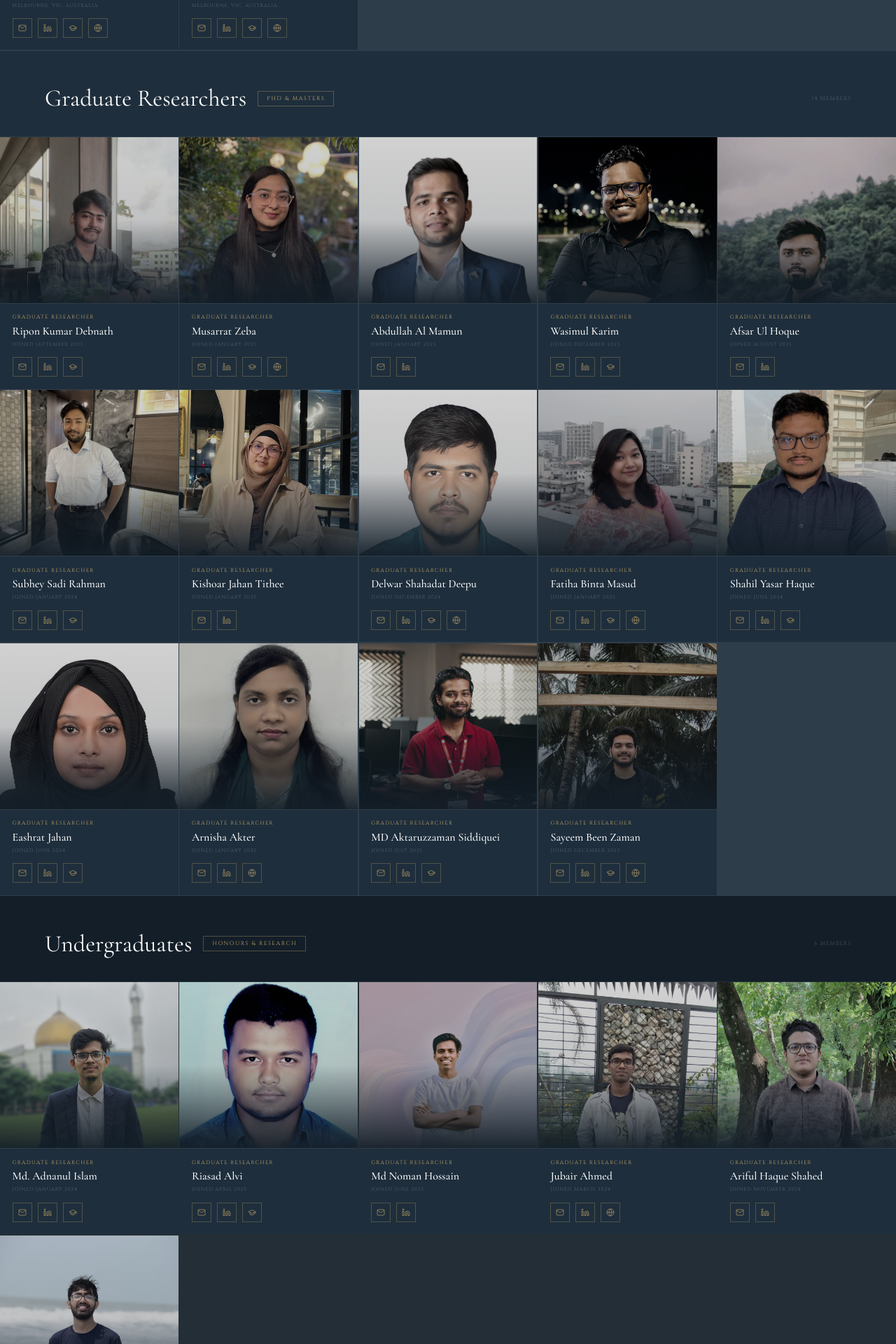
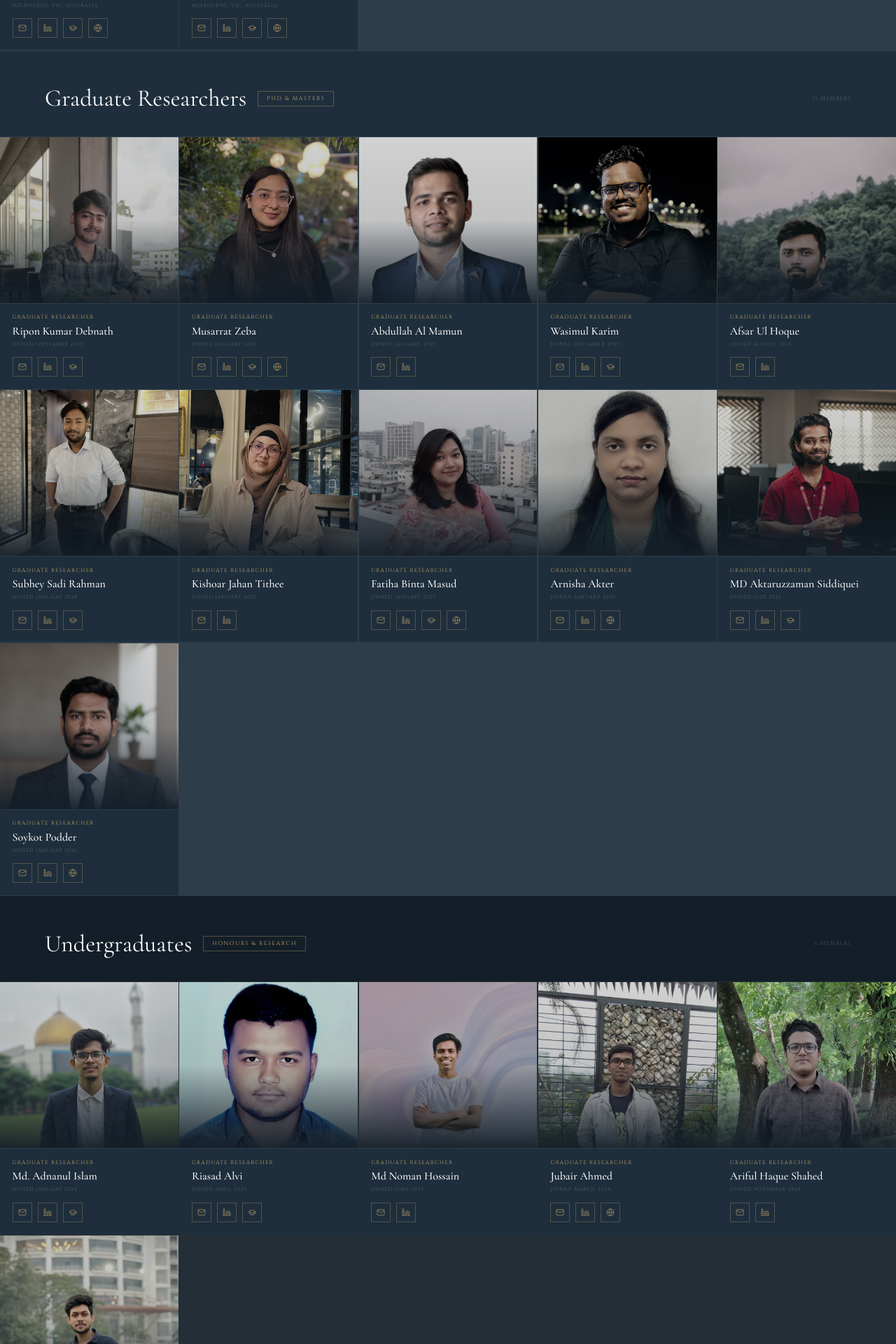
Before and after one commit to Abdu11ahMamun/aaiins, a React (Vite) app: page /people in a window 1280 px wide. Shown: the part 1220-3140 px from the top of the page at 70% size. Built offline with nearby package versions, Linux system fonts and the light colour scheme.

Commit message:
feat: add new researcher profiles and images to People page

```diff
--- a/src/pages/People.jsx
+++ b/src/pages/People.jsx
@@ -186,18 +186,6 @@ const graduateResearchers = [
     },
   },
   {
-    name: 'Delwar Shahadat Deepu',
-    joined: 'Joined December 2024',
-    bio: "Md Delwar Shahadat Deepu is a Lecturer at Shanto-Mariam University of Creative Technology and a recent graduate of United International University. He is also an active researcher specializing in Artificial Intelligence, with primary interests in Machine Learning, Deep Learning, and Computer Vision. He is committed to exploring novel methods and making significant contributions to these fields, successfully balancing his academic and research responsibilities. His goal is to advance the practical applications of AI and make a significant and meaningful impact.",
-    image: getImage('Deepu.jpg'),
-    links: {
-      email: 'mailto:mdeepu202037@bscse.uiu.ac.bd',
-      linkedin: 'https://www.linkedin.com/in/delwar-shahadat',
-      scholar: 'https://scholar.google.com/citations?user=-fWfGKgAAAAJ&hl=en',
-      website: 'https://portfolio-deepu.vercel.app/',
-    },
-  },
-  {
     name: 'Fatiha Binta Masud',
     joined: 'Joined January 2025',
     bio: "Fatiha Binta Masud is currently affiliated with Tutorsplan Technology Limited as an Associate Technical Product Manager. She is an emerging researcher with interests in Computer Vision, Deep Learning, and Medical Image Analysis. Her focus is on developing intelligent and explainable imaging models that support healthcare applications and clinical decision-making. She is passionate about interdisciplinary research that connects technology with medical science, aiming to create innovative and practical solutions that improve diagnostic accuracy.",
@@ -207,28 +195,6 @@ const graduateResearchers = [
       linkedin: 'https://www.linkedin.com/in/fatihasubha/',
       scholar: 'https://scholar.google.com/citations?user=k1PBR1IAAAAJ&hl=en',
       website: 'https://sites.google.com/view/fatiha-binta-masud',
-    },
-  },
-  {
-    name: 'Shahil Yasar Haque',
-    joined: 'Joined June 2024',
-    bio: "Shahil Yasar Haque is a part-time lecturer at United International University, where his research and teaching span both computational and biological domains. With a solid academic foundation in data science, he brings a unique multidisciplinary perspective to his work. His primary academic interests include large language models, computer vision, and bioinformatics. He is particularly focused on the strategic integration of artificial intelligence techniques to facilitate data interpretation and analysis, with a core emphasis on fostering data-driven discovery.",
-    image: getImage('shahil.jpg'),
-    links: {
-      email: 'mailto:shaque201021@bscse.uiu.ac.bd',
-      linkedin: 'https://www.linkedin.com/in/shahil-yasar-haque-aa0093228/',
-      scholar: 'https://scholar.google.com/citations?user=KL27QD8AAAAJ&hl=en',
-    },
-  },
-  {
-    name: 'Eashrat Jahan',
-    joined: 'Joined June 2024',
-    bio: "Eashrat Jahan is currently working as a Lecturer in the Department of Computer Science and Engineering at Shanto-Mariam University of Creative Technology. She earned her Bachelor of Science degree in Computer Science and Engineering in 2024. Her academic and research interests encompass Bioinformatics, Digital Image Processing, and Human Computer Interaction. She is aspiring to pursue doctoral studies at a highly reputed university. She is passionate about contributing to innovative research that bridges technology and human well-being.",
-    image: getImage('eashrat.jpg'),
-    links: {
-      email: 'mailto:ejahan201165@bscse.uiu.ac.bd',
-      linkedin: 'https://www.linkedin.com/in/eashrat-jahan-7126841b1/',
-      scholar: 'https://scholar.google.com/citations?user=kRgoIoQAAAAJ&hl=en',
     },
   },
   {
@@ -254,17 +220,16 @@ const graduateResearchers = [
     },
   },
   {
-    name: 'Sayeem Been Zaman',
-    joined: 'Joined December 2023',
-    bio: "Sayeem Been Zaman is a Computer Science and Engineering graduate from United International University (UIU), Bangladesh, where he completed his degree with Summa Cum Laude distinction. He has two years of experience as an Undergraduate Teaching Assistant at UIU. He is currently engaged in collaborative research in the field of 3D medical imaging, diffusion-based generative models, multimodal deep learning, and bioinformatics applications. He has already compiled a few works and continues his dedication to produce more impactful research.",
-    image: getImage('sayeem.jpg'),
-    links: {
-      email: 'mailto:szaman211088@bscse.uiu.ac.bd',
-      linkedin: 'https://www.linkedin.com/in/sayeemzzzaman/',
-      scholar: 'https://scholar.google.com/citations?user=7lpZmdsAAAAJ&hl=en',
-      website: 'https://sayeemzzzaman.github.io/',
-    },
+  name: 'Soykot Podder',
+  joined: 'Joined January 2026',
+  bio: 'Soykot Podder is a Machine Learning Engineer with expertise in Machine Learning, Deep Learning, and Computer Vision. Awarded the 100% SII Scholarship in 2021 for his M.Tech at Indian Institute of Information Technology Design and Manufacturing Jabalpur, he builds scalable AI systems for object detection, image classification, and real-time vision applications. Skilled in Python, Django, FastAPI, and end-to-end ML pipelines, Soykot develops high-performance models and integrates them into production.',
+  image: getImage('Soykot Podder.jpeg'),
+  links: {
+    email: 'mailto:diptopodder95@gmail.com',
+    linkedin: 'https://www.linkedin.com/in/soykot-podder-424684146/',
+    website: 'https://protfolio-soykot.vercel.app',
   },
+}
 ];
 
 const undergraduateResearchers = [
@@ -322,13 +287,15 @@ const undergraduateResearchers = [
     },
   },
   {
-    name: 'Abhishek Nag',
-    joined: 'Joined November 2024',
-    bio: "Abhishek Nag is currently pursuing his studies in the Department of Mathematics at Shahjalal University of Science and Technology. He has a keen interest in the field of deep learning and is actively engaged in research related to wildfire prediction. His work primarily focuses on applying advanced deep learning techniques to train predictive models that can forecast the spread and behavior of wildfires. With a strong mathematical foundation, Abhishek is committed to research that integrates theoretical understanding with practical implementations.",
-    image: getImage('Abhishek-Nag.jpg'),
-    links: {
-      email: 'mailto:nagabhishek248@gmail.com',
-    },
+  name: 'Md Alif Abdullah Ibne Ezaz',
+  joined: 'Joined January 2026',
+  bio: 'Md Alif Abdullah Ibne Ezaz is an undergraduate student in Computing and Information System, majoring in Artificial Intelligence at Daffodil International University. His academic training includes data structures, algorithms, object-oriented programming, database systems, and software engineering. His research interests focus on deep learning, computer vision, and natural language processing, with an emphasis on developing scalable, efficient AI models for healthcare and data-driven real-world applications.',
+  image: getImage('Alif Abdullah.jpeg'),
+  links: {
+    email: 'mailto:ezaz2312091019@diu.edu.bd',
+    linkedin: 'https://www.linkedin.com/in/alif-abdullah-',
+    scholar: 'https://scholar.google.com/citations?user=s0VeZTwAAAAJ&hl=en',
+   },
   },
 ];
 
```
Also changed, not shown: src/assets/Alif Abdullah.jpeg (added), src/assets/Soykot Podder.jpeg (added).
